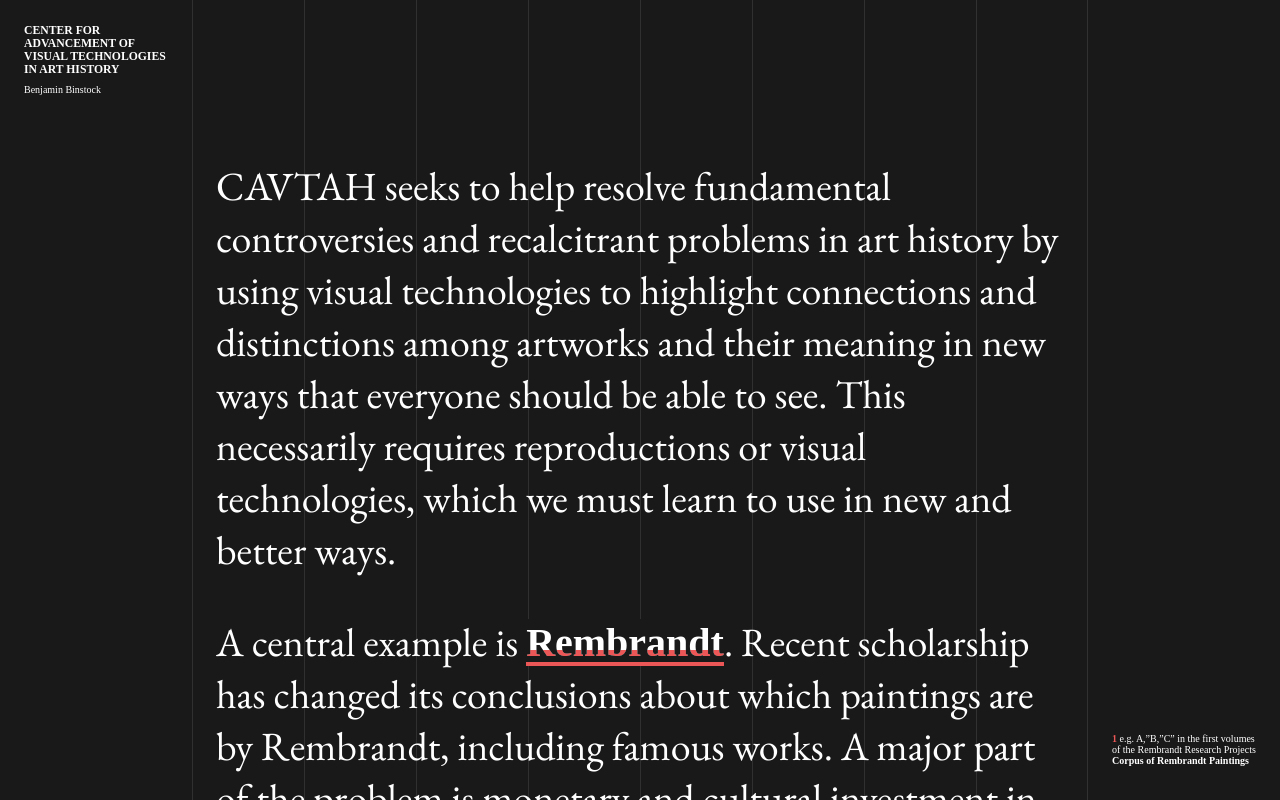
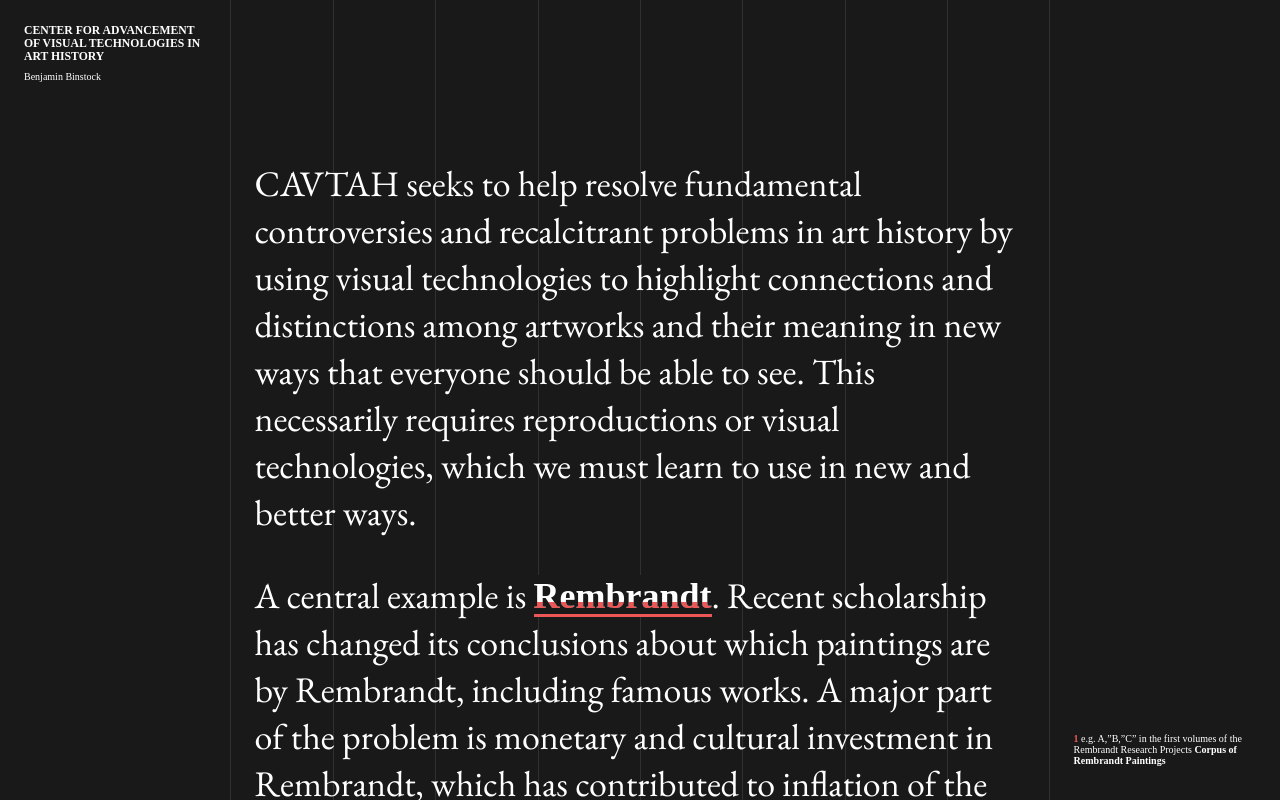
Before and after one commit to yeemachine/cavtah, a React (Create React App) app: page / in a window 1280 px wide. Shown: the top 800 px of the page. Built offline with nearby package versions, Linux system fonts and the light colour scheme; no server answers; the HTML template or start-up script is replaced by a standard one; a web font is replaced by a local one.

Commit message:
🚟🛀 Updated with Glitch

```diff
--- a/src/Annotation.css
+++ b/src/Annotation.css
@@ -1,7 +1,7 @@
 .Annotation{
   position:fixed;
   bottom:var(--annotation-h-margin);
-  left:calc(85vw + var(--annotation-h-margin));
+  left:calc(100vw - var(--app-h-margin) + var(--annotation-h-margin));
   font-family:'America Mono';
   font-size:10px;
   text-align:left;
--- a/src/App.css
+++ b/src/App.css
@@ -9,11 +9,11 @@
   font-weight: normal;
 }
 :root{
-  --app-h-margin: 15vw;
+  --app-h-margin: 18vw;
   --accent-red: #EB5757;
   --bg-color: #1A1919;
   --app-v-padding: 80px;
-  --body-text-size: 40px;
+  --body-text-size: 36px;
   --accent-grad: linear-gradient(to right,#23966c, #faaa54, #e23b4a, #db0768, #360670);
 }
 .App {
--- a/src/svg.css
+++ b/src/svg.css
@@ -1,6 +1,6 @@
 .svgContainer{
   position:fixed;
-  top:0;
+  top:var(--mission-h-margin);
   left:calc(var(--app-h-margin) + (100vw - 2 * var(--app-h-margin))/8*6);
   width:30vw;
   max-height:80vh;
```
Also changed, not shown: 8 other files (tests, documents, lock files or other folders).
